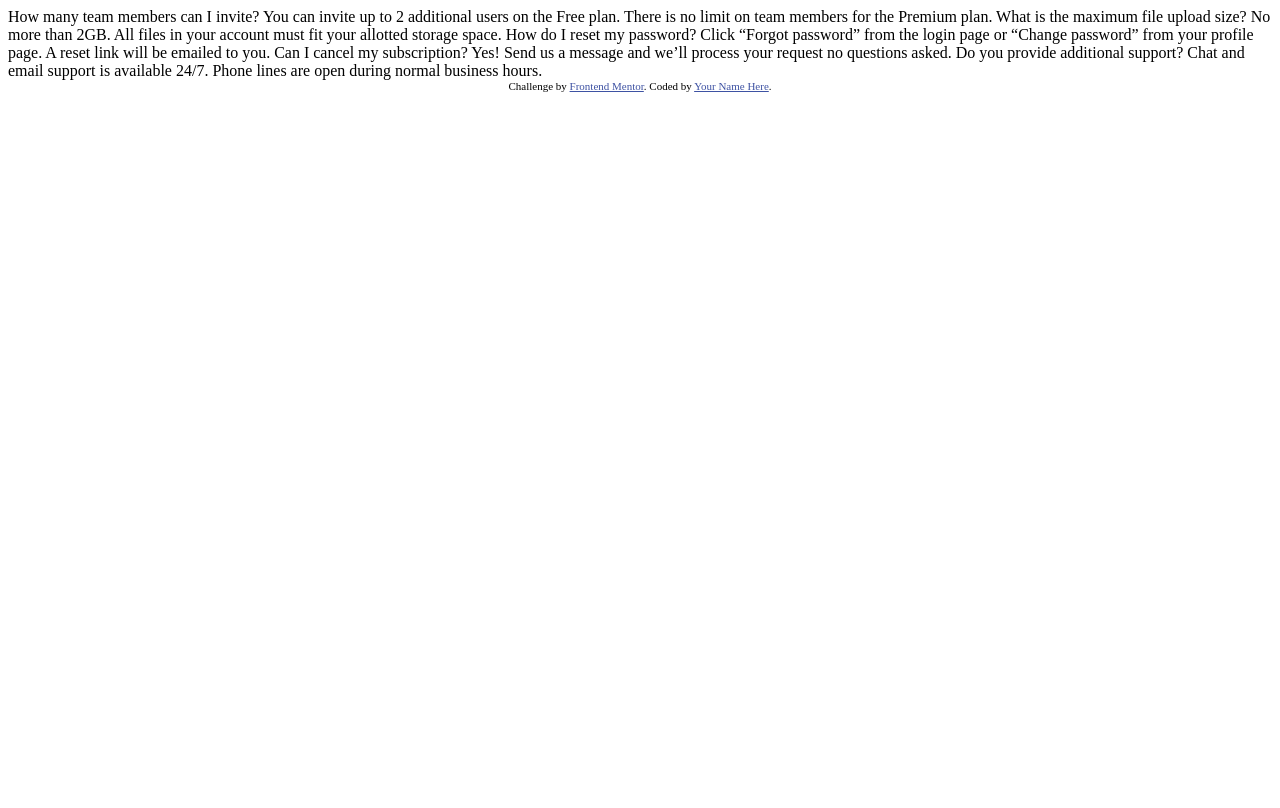
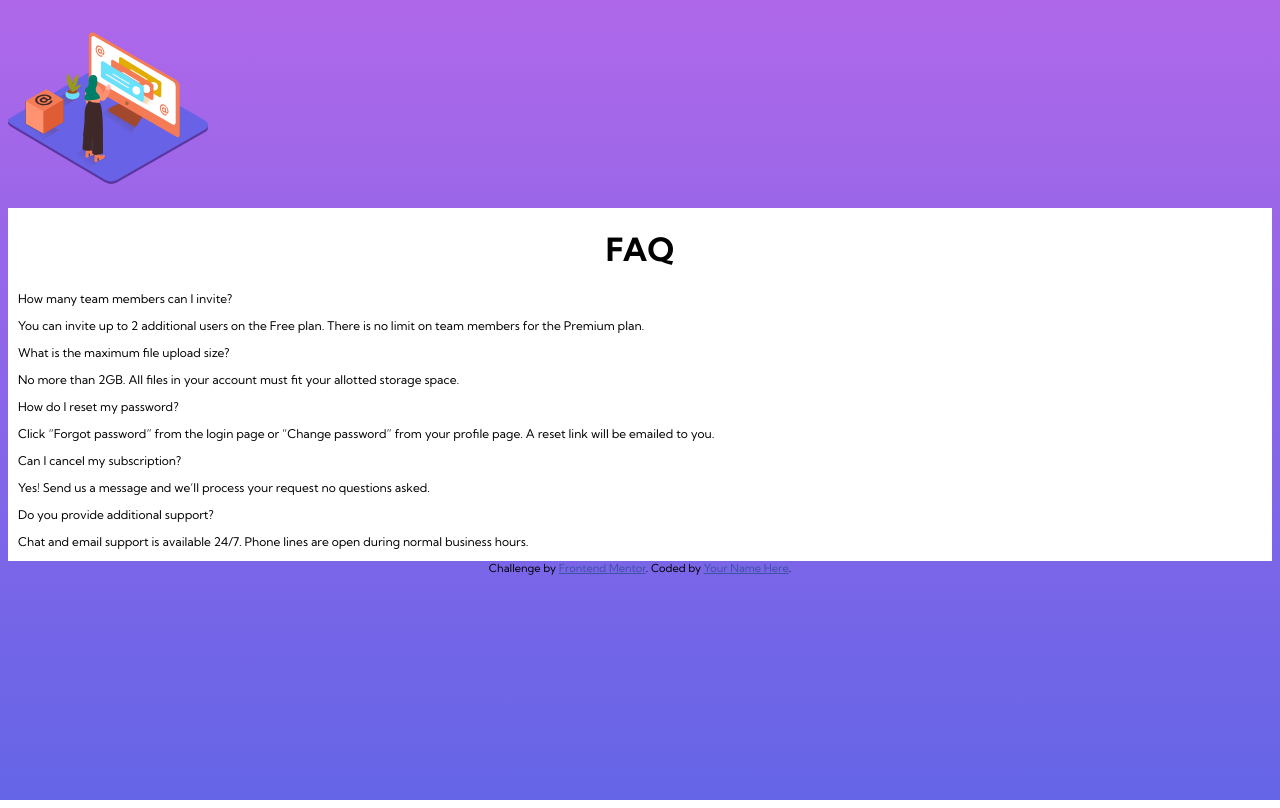
Before and after one commit to platypus567/faq_accordion_card, a plain HTML site: page index.html in a window 1280 px wide. Drawn offline with Linux system fonts and the light colour scheme.

Commit message:
second commit with basic styles and formatting

```diff
--- a/index.html
+++ b/index.html
@@ -13,28 +13,39 @@
     .attribution { font-size: 11px; text-align: center; }
     .attribution a { color: hsl(228, 45%, 44%); }
   </style>
+
+  <link rel="stylesheet" href="style.css">
 </head>
 <body>
-  How many team members can I invite?
-  You can invite up to 2 additional users on the Free plan. There is no limit on
-  team members for the Premium plan.
+  <img src="./images/illustration-woman-online-mobile.svg" alt="" id="headimg">
+  <div id="maincard">
+    <h1>FAQ</h1>
+    <p>How many team members can I invite?</p>
+    <p>You can invite up to 2 additional users on the Free plan. There is no limit on
+      team members for the Premium plan.</p>
 
-  What is the maximum file upload size?
-  No more than 2GB. All files in your account must fit your allotted storage space.
+    <p>What is the maximum file upload size?</p>
+    <p>No more than 2GB. All files in your account must fit your allotted storage space.</p>
 
-  How do I reset my password?
-  Click “Forgot password” from the login page or “Change password” from your profile page.
-  A reset link will be emailed to you.
+    <p>How do I reset my password?</p>
+    <p>Click “Forgot password” from the login page or “Change password” from your profile page.
+      A reset link will be emailed to you.</p>
 
-  Can I cancel my subscription?
-  Yes! Send us a message and we’ll process your request no questions asked.
+    <p>Can I cancel my subscription?</p>
+    <p>Yes! Send us a message and we’ll process your request no questions asked.</p>
 
-  Do you provide additional support?
-  Chat and email support is available 24/7. Phone lines are open during normal business hours.
+    <p>Do you provide additional support?</p>
+    <p>Chat and email support is available 24/7. Phone lines are open during normal business hours.</p>
+
+
+</div>
 
   <div class="attribution">
     Challenge by <a href="https://www.frontendmentor.io?ref=challenge" target="_blank">Frontend Mentor</a>.
     Coded by <a href="#">Your Name Here</a>.
   </div>
+
+
+  <script src="app.js"></script>
 </body>
 </html>
--- /dev/null
+++ b/style.css
@@ -0,0 +1,29 @@
+@import url(https://fonts.googleapis.com/css?family=Kumbh+Sans:100,200,300,regular,500,600,700,800,900);
+html{
+    height: 100%;
+    background-image: linear-gradient(hsl(273, 75%, 66%), hsl(240, 73%, 65%));
+    background-repeat: no-repeat;
+
+}
+body{
+    display: flex;
+    flex-direction: column;
+    font-family: 'Kumbh Sans',sans-serif;
+    height: 100%;
+}
+h1{
+    font-weight: 700;
+    text-align: center;
+}
+p{
+    font-weight: 400;
+    font-size: 12px;
+    padding-left: 10px;
+}
+#maincard{
+    background-color: white;
+}
+#headimg{
+    width: 200px;
+    height: 200px;
+}
```
Also changed, not shown: app.js (added).
